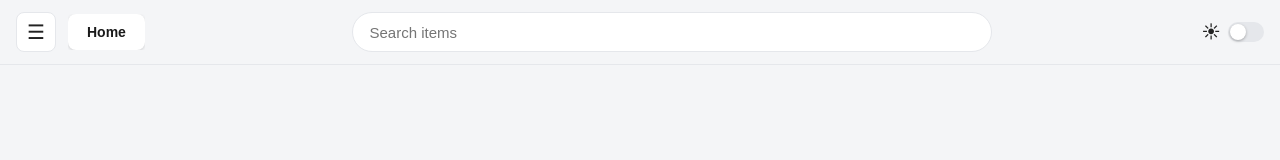
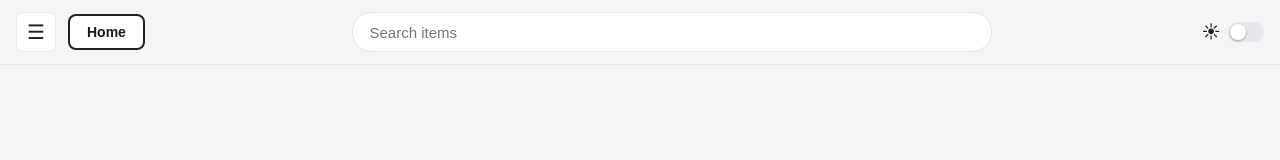
Before and after one commit to Perpaterb/helperPage, a React (Vite) app: page / in a window 1280 px wide. Shown: the top 160 px of the page. Built offline with nearby package versions, Linux system fonts and the light colour scheme.

Commit message:
Tabs always show their color, bold text, outline when selected
All tabs now display their background color at all times instead of
only when active. Text is always bold (600). The selected tab gets a
foreground-colored outline to distinguish it.

```diff
--- a/src/App.tsx
+++ b/src/App.tsx
@@ -115,7 +115,7 @@ function AppShell() {
               <button
                 key={tab.id}
                 className={'tab-btn' + (isActive ? ' active' : '')}
-                style={isActive ? { background: bg, color: fg } : undefined}
+                style={{ background: bg, color: fg }}
                 onClick={() => dispatch({ type: 'SET_ACTIVE_TAB', id: tab.id })}
                 title={tab.title}
               >
--- a/src/styles.css
+++ b/src/styles.css
@@ -232,7 +232,7 @@ body {
   background: var(--card);
   color: var(--fg);
   font-size: 14px;
-  font-weight: 500;
+  font-weight: 600;
   cursor: pointer;
   white-space: nowrap;
   overflow: hidden;
@@ -242,9 +242,8 @@ body {
   height: 36px;
 }
 .tab-btn.active {
-  font-weight: 600;
-  border-color: transparent;
-  box-shadow: 0 1px 3px rgba(0, 0, 0, 0.15);
+  outline: 2px solid var(--fg);
+  outline-offset: -2px;
 }
 .tab-btn:hover {
   opacity: 0.85;
```
